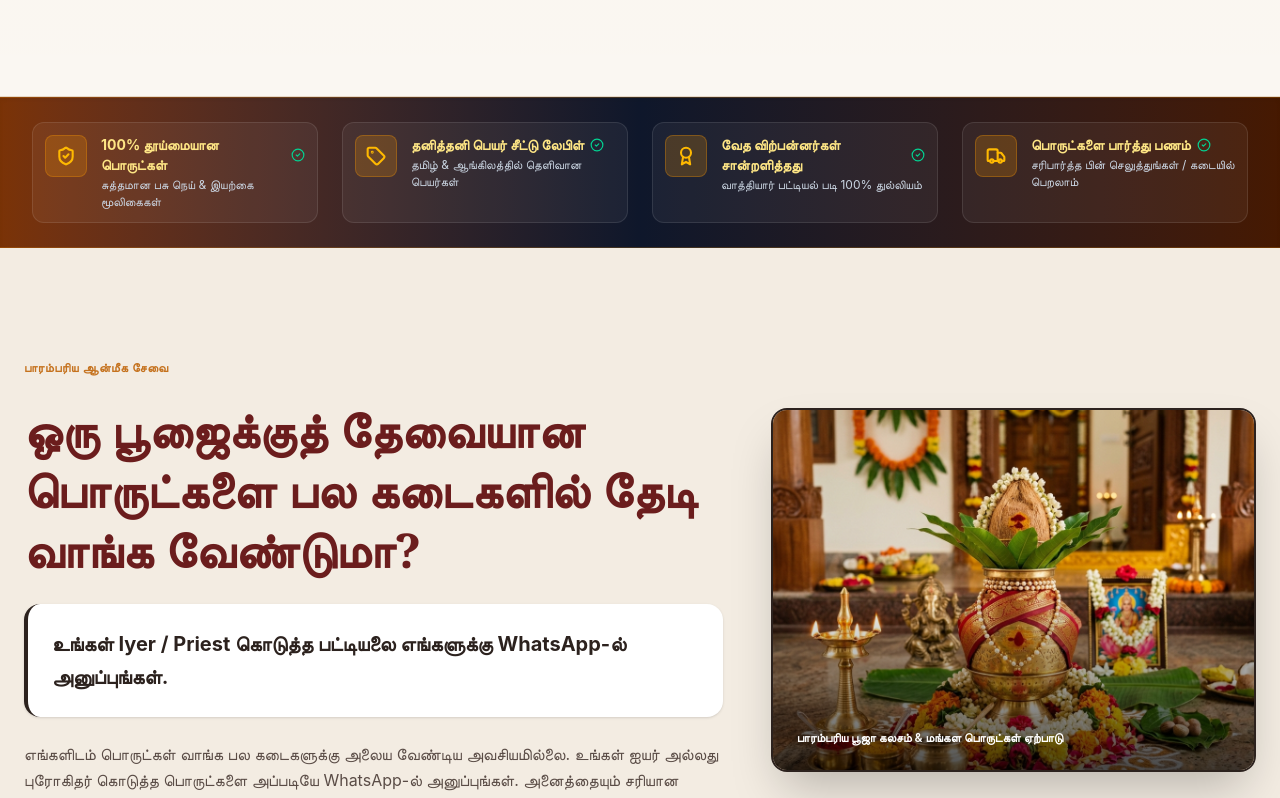
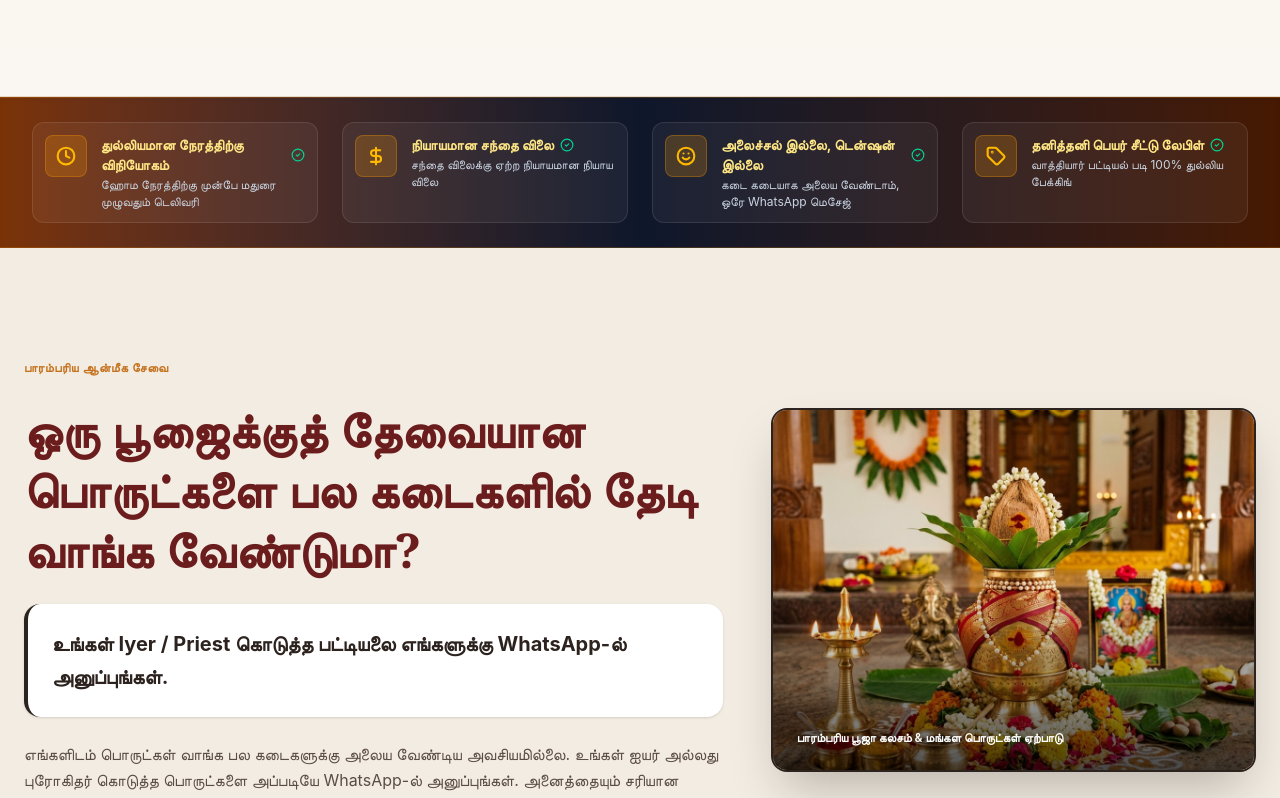
Before and after one commit to TKSanthosh001/thimma-kannan, a React (Vite) app: page / in a window 1280 px wide. Shown: the part 1180-1978 px from the top of the page. Built offline with nearby package versions, Linux system fonts and the light colour scheme.

Commit message:
Emphasize Madurai, On-time delivery, fair market prices, and no hassle/tension guarantees

```diff
--- a/src/components/AuthenticityGuaranteeSection.jsx
+++ b/src/components/AuthenticityGuaranteeSection.jsx
@@ -33,15 +33,15 @@ export const AuthenticityGuaranteeSection = () => {
           </div>
           <h2 className="text-3xl sm:text-4xl font-extrabold text-slate-900 tracking-tight mb-4">
             {lang === 'ta' ? (
-              <>ஏன் தமிழ்நாட்டு குடும்பங்கள் எங்களை <span className="text-amber-600 underline decoration-amber-300 underline-offset-8">100% நம்புகிறார்கள்?</span></>
+              <>ஏன் மதுரை குடும்பங்கள் எங்களை <span className="text-amber-600 underline decoration-amber-300 underline-offset-8">100% நம்புகிறார்கள்?</span></>
             ) : (
-              <>Why Families Trust <span className="text-amber-600 underline decoration-amber-300 underline-offset-8">Thimma Kannan</span> 100%</>
+              <>Why Madurai Families Trust <span className="text-amber-600 underline decoration-amber-300 underline-offset-8">Thimma Kannan</span> 100%</>
             )}
           </h2>
           <p className="text-slate-600 text-base sm:text-lg leading-relaxed">
             {lang === 'ta'
-              ? 'பூஜை மற்றும் ஹோம சடங்குகளில் ஒரு சிறு பொருளின் தவறான தன்மையும் சடங்கை தாமதப்படுத்தும். எனவே ஒவ்வொரு பொருளையும் தூய்மையாகவும் துல்லியமாகவும் பேக் செய்கிறோம்.'
-              : 'In Vedic rituals, every material carries sacred vibration. We verify each ingredient line-by-line against authentic Priest checklists so your ceremony proceeds flawlessly.'}
+              ? 'மதுரையில் கடை கடையாக அலைந்து டென்ஷன் ஆக வேண்டிய அவசியமில்லை. சந்தை விலைக்கு ஏற்ற நியாயமான விலையில், ஹோம நேரத்திற்கு முன்பே துல்லியமான விநியோகம்!'
+              : 'No more running between multiple shops in Madurai! We deliver 100% accurate, priest-approved homam materials on time at fair, affordable market rates.'}
           </p>
         </div>
 
@@ -50,34 +50,34 @@ export const AuthenticityGuaranteeSection = () => {
           {[
             {
               step: '01',
-              title: { ta: 'இயற்கையான சமித்து விறகுகள்', en: '100% Natural Samithu Wood' },
+              title: { ta: 'துல்லியமான நேரத்திற்கு விநியோகம்', en: 'On-Time Delivery Guarantee' },
               desc: {
-                ta: 'அரசு, ஆல, மா மற்றும் கருங்காலி போன்ற வேத சாஸ்திரப்படி அங்கீகரிக்கப்பட்ட உலர் விறகுகள் மட்டுமே வழங்கப்படுகின்றன.',
-                en: 'Strictly dry, sacred wood pieces (Peepal, Banyan, Mango) collected as per Vedic scriptures.'
+                ta: 'பூஜை அல்லது ஹோமம் தொடங்கும் நேரத்திற்கு முன்பே மதுரை முழுவதும் உங்கள் முகவரிக்கு வந்து சேரும்.',
+                en: 'Punctual delivery across Madurai well before your ceremony start time.'
               }
             },
             {
               step: '02',
-              title: { ta: 'சுத்தமான பசு நெய் & தானியங்கள்', en: 'Pure Cow Ghee & Unpolished Grains' },
+              title: { ta: 'நியாயமான சந்தை விலை', en: 'Reasonable Market Prices' },
               desc: {
-                ta: 'கலப்படமற்ற நாட்டுப்பசு நெய், தரமான நவதானியங்கள் மற்றும் தூய்மையான தாம்பூல பொருட்கள்.',
-                en: 'Unadulterated pure cow ghee, premium Grade-A 9 grains, and fresh organic ritual essentials.'
+                ta: 'சந்தை விலைக்கு ஏற்ற நியாயமான, வெளிப்படையான கட்டணம். அதிகப்படியான தொகைகள் எதுவுமில்லை.',
+                en: 'Fair, transparent pricing matched to everyday market rates without hidden costs.'
               }
             },
             {
               step: '03',
-              title: { ta: 'தெளிவான பெயர் சீட்டு பேக்கிங்', en: 'Itemized Labeled Packing' },
+              title: { ta: 'அலைச்சல் இல்லை, டென்ஷன் இல்லை', en: 'Zero Hassle & No Stress' },
               desc: {
-                ta: 'ஒவ்வொரு பொருளுக்கும் தமிழ் மற்றும் ஆங்கிலத்தில் பெயர் சீட்டு ஒட்டப்பட்டு தனித்தனியாக பேக் செய்யப்படும்.',
-                en: 'Every item is packed in individual transparent pouches clearly labeled in Tamil & English.'
+                ta: 'வெயிலில் கடை கடையாக அலைய வேண்டாம். வாத்தியார் பட்டியலை WhatsApp செய்யுங்கள், மீதியை நாங்கள் பார்த்துக்கொள்கிறோம்.',
+                en: 'No running around shops in the heat. Just WhatsApp your priest list—we handle the rest.'
               }
             },
             {
               step: '04',
-              title: { ta: 'பார்த்து சரிபார்த்த பின் கட்டணம்', en: 'Verify Items Before Payment' },
+              title: { ta: 'மதுரை தெற்கு வாசல் நேரில் சரிபார்ப்பு', en: 'South Gate Madurai Store Inspection' },
               desc: {
-                ta: 'பொருட்களை உங்கள் வீட்டிற்கு விநியோகிக்கும்போது சரிபார்த்து திருப்தி அடைந்த பின் கட்டணம் செலுத்தலாம்.',
-                en: 'Pay after inspecting every item at your doorstep or directly at our South Gate Madurai store.'
+                ta: 'எங்கள் தெற்கு வாசல் கடையில் நேரில் வந்தும் சரிபார்க்கலாம் அல்லது வீட்டிற்லேயே சரிபார்த்த பின் கட்டணம் செலுத்தலாம்.',
+                en: 'Inspect items directly at our South Gate Madurai store or verify at doorstep before payment.'
               }
             }
           ].map((card, idx) => (
@@ -118,8 +118,8 @@ export const AuthenticityGuaranteeSection = () => {
 
               <blockquote className="text-base sm:text-xl font-medium italic text-amber-100 leading-relaxed">
                 {lang === 'ta'
-                  ? '“திம்மா கண்ணன் கடையில் நான் கொடுக்கும் ஹோமப் பட்டியலின் ஒவ்வொரு பொருளும் மிகத் தூய்மையாகவும், பெயர் சீட்டுடன் துல்லியமாகவும் பேக் செய்யப்படுகிறது. புரோகிதர்களுக்கும் குடும்பங்களுக்கும் மிகவும் நம்பிக்கையான கடை!”'
-                  : '“Every homam material list I prescribe is matched line-by-line with absolute purity and itemized Tamil/English labels by Thimma Kannan. Highly recommended for all traditional ceremonies.”'}
+                  ? '“மதுரை தெற்கு வாசல் திம்மா கண்ணன் கடையில் நான் கொடுக்கும் ஹோமப் பட்டியலின் ஒவ்வொரு பொருளும் மிகத் தூய்மையாகவும், நேரத்திற்கு முன்பே நியாயமான சந்தை விலையில் பேக் செய்யப்படுகிறது. அலைச்சல் இன்றி மதுரை மக்களுக்கு ஏற்ற சிறந்த சேவை!”'
+                  : '“Every homam material list I prescribe is matched line-by-line with absolute purity, fair market pricing, and punctual delivery by Thimma Kannan at South Gate, Madurai. Zero hassle for families!”'}
               </blockquote>
 
               <div>
@@ -127,7 +127,7 @@ export const AuthenticityGuaranteeSection = () => {
                   {lang === 'ta' ? 'சுப்ரமண்ய சாஸ்திரிகள் (வேத வாத்தியார்)' : 'Subramanya Sastrigal (Vedic Purohit)'}
                 </div>
                 <div className="text-xs text-slate-400">
-                  {lang === 'ta' ? 'மதுரை & சென்னை சுபகாரிய புரோகிதர்' : 'Traditional Vedic Priest - Madurai & Chennai'}
+                  {lang === 'ta' ? 'தெற்கு வாசல், மதுரை' : 'South Gate, Madurai'}
                 </div>
               </div>
             </div>
--- a/src/components/TrustBadgesBar.jsx
+++ b/src/components/TrustBadgesBar.jsx
@@ -1,30 +1,30 @@
 import React from 'react';
 import { useLanguage } from '../context/LanguageContext';
-import { ShieldCheck, Tag, Award, Truck, CheckCircle2 } from 'lucide-react';
+import { Clock, DollarSign, Smile, Tag, CheckCircle2 } from 'lucide-react';
 
 export const TrustBadgesBar = () => {
   const { lang } = useLanguage();
 
   const trustItems = [
     {
-      icon: ShieldCheck,
-      title: { ta: '100% தூய்மையான பொருட்கள்', en: '100% Pure Organic Quality' },
-      desc: { ta: 'சுத்தமான பசு நெய் & இயற்கை மூலிகைகள்', en: 'Pure cow ghee & natural herbal woods' }
+      icon: Clock,
+      title: { ta: 'துல்லியமான நேரத்திற்கு விநியோகம்', en: 'Guaranteed On-Time Delivery' },
+      desc: { ta: 'ஹோம நேரத்திற்கு முன்பே மதுரை முழுவதும் டெலிவரி', en: 'Punctual delivery across Madurai before ritual time' }
+    },
+    {
+      icon: DollarSign,
+      title: { ta: 'நியாயமான சந்தை விலை', en: 'Affordable Market Price' },
+      desc: { ta: 'சந்தை விலைக்கு ஏற்ற நியாயமான நியாய விலை', en: 'Reasonable, transparent market-matched rates' }
+    },
+    {
+      icon: Smile,
+      title: { ta: 'அலைச்சல் இல்லை, டென்ஷன் இல்லை', en: 'No Hassle, Zero Tension' },
+      desc: { ta: 'கடை கடையாக அலைய வேண்டாம், ஒரே WhatsApp மெசேஜ்', en: 'No running between multiple shops in Madurai' }
     },
     {
       icon: Tag,
       title: { ta: 'தனித்தனி பெயர் சீட்டு லேபிள்', en: 'Itemized Labeled Packing' },
-      desc: { ta: 'தமிழ் & ஆங்கிலத்தில் தெளிவான பெயர்கள்', en: 'Clear Tamil & English labels on every pack' }
-    },
-    {
-      icon: Award,
-      title: { ta: 'வேத விற்பன்னர்கள் சான்றளித்தது', en: 'Prescribed by Vedic Priests' },
-      desc: { ta: 'வாத்தியார் பட்டியல் படி 100% துல்லியம்', en: 'Strictly aligned with authentic Purohit lists' }
-    },
-    {
-      icon: Truck,
-      title: { ta: 'பொருட்களை பார்த்து பணம்', en: 'Pay After Inspection' },
-      desc: { ta: 'சரிபார்த்த பின் செலுத்துங்கள் / கடையில் பெறலாம்', en: 'Verify every item before payment' }
+      desc: { ta: 'வாத்தியார் பட்டியல் படி 100% துல்லிய பேக்கிங்', en: 'Checked line-by-line against your Purohit list' }
     }
   ];
 
```
